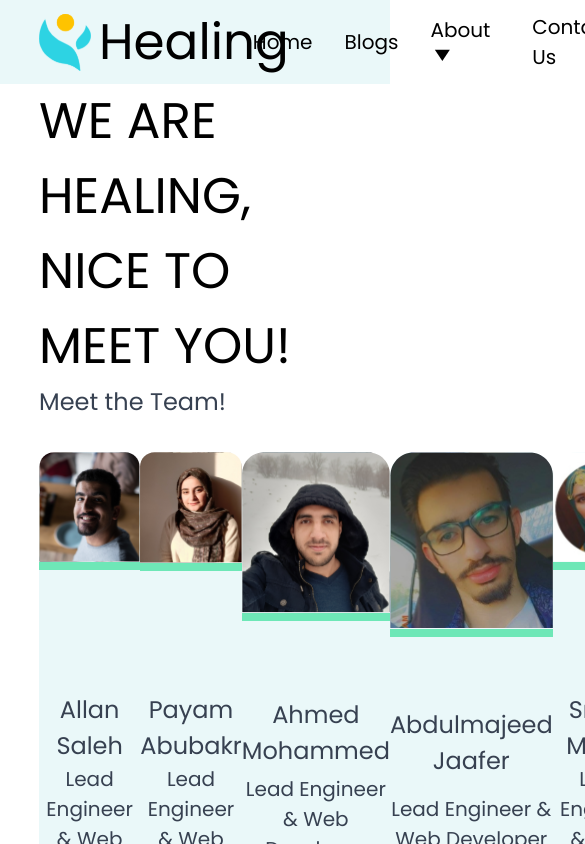
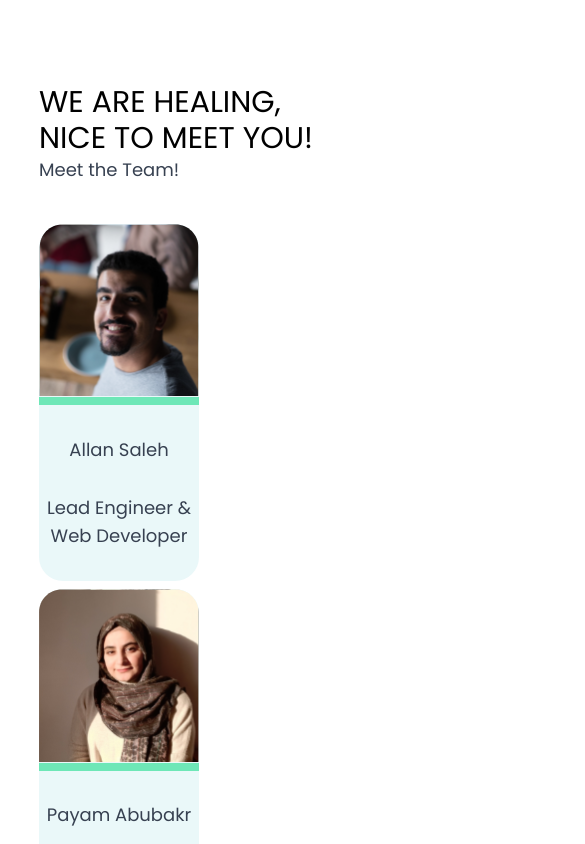
Before and after one commit to AllanSaleh/capstone-project-online-healing, a React (Create React App) app: page / in a window 390 px wide. Shown: the top 844 px of the page, 585 px wide, since content can reach past the window. Built offline with nearby package versions, Linux system fonts and the light colour scheme.

Commit message:
team showcase is responsive now

```diff
--- a/src/Components/TeamShowcase/TeamCard.js
+++ b/src/Components/TeamShowcase/TeamCard.js
@@ -2,14 +2,14 @@ import React from 'react';
 
 export default function TeamCard({ img, name, position }) {
   return (
-    <div className="flex flex-col w-52 bg-blue-light rounded-3xl justify-between">
-      <div className="h-60">
-        <img className="w-full" src={img} alt="MemberImage" />
+    <div className="flex flex-col w-40 mt-2 lg:w-52 bg-blue-light rounded-3xl justify-between">
+      <div className="lg:h-60">
+        <img className="lg:w-full" src={img} alt="MemberImage" />
         <div className="h-2 w-full bg-green-300" />
       </div>
       <div className="h-44 flex flex-col justify-evenly">
-        <div className="text-gray-700 text-subtitle text-center">{name}</div>
-        <div className="text-gray-700 text-paragraph text-center">{position}</div>
+        <div className="text-gray-700 text-lg lg:text-subtitle text-center">{name}</div>
+        <div className="text-gray-700 text-lg lg:text-paragraph text-center">{position}</div>
       </div>
     </div>
   );
--- a/src/Components/TeamShowcase/TeamPage.js
+++ b/src/Components/TeamShowcase/TeamPage.js
@@ -46,21 +46,21 @@ export default function Recomended() {
   ];
   return (
     <div>
-      <NavBar />
-      <div className="flex flex-col justify-evenly px-sides pt-navbar h-firstsection">
-        <div className="text-title uppercase">we are healing, nice to meet you!</div>
+      {/* <NavBar /> */}
+      <div className="flex flex-col justify-evenly px-sides pt-navbar lg:h-firstsection">
+        <div className="text-3xl lg:text-title uppercase">we are healing, nice to meet you!</div>
 
         <div className="flex flex-col justify-between">
-          <div className="text-subtitle text-gray-700 mb-8">Meet the Team!</div>
+          <div className="text-lg lg:text-subtitle text-gray-700 mb-8">Meet the Team!</div>
 
-          <div className="flex justify-between">
+          <div className="flex justify-between flex-col lg:flex-row">
             {Team.map((member) => (
               <TeamCard img={member.img} name={member.name} position={member.position} />
             ))}
           </div>
         </div>
       </div>
-      <Footer />
+      {/* <Footer /> */}
     </div>
   );
 }
```
